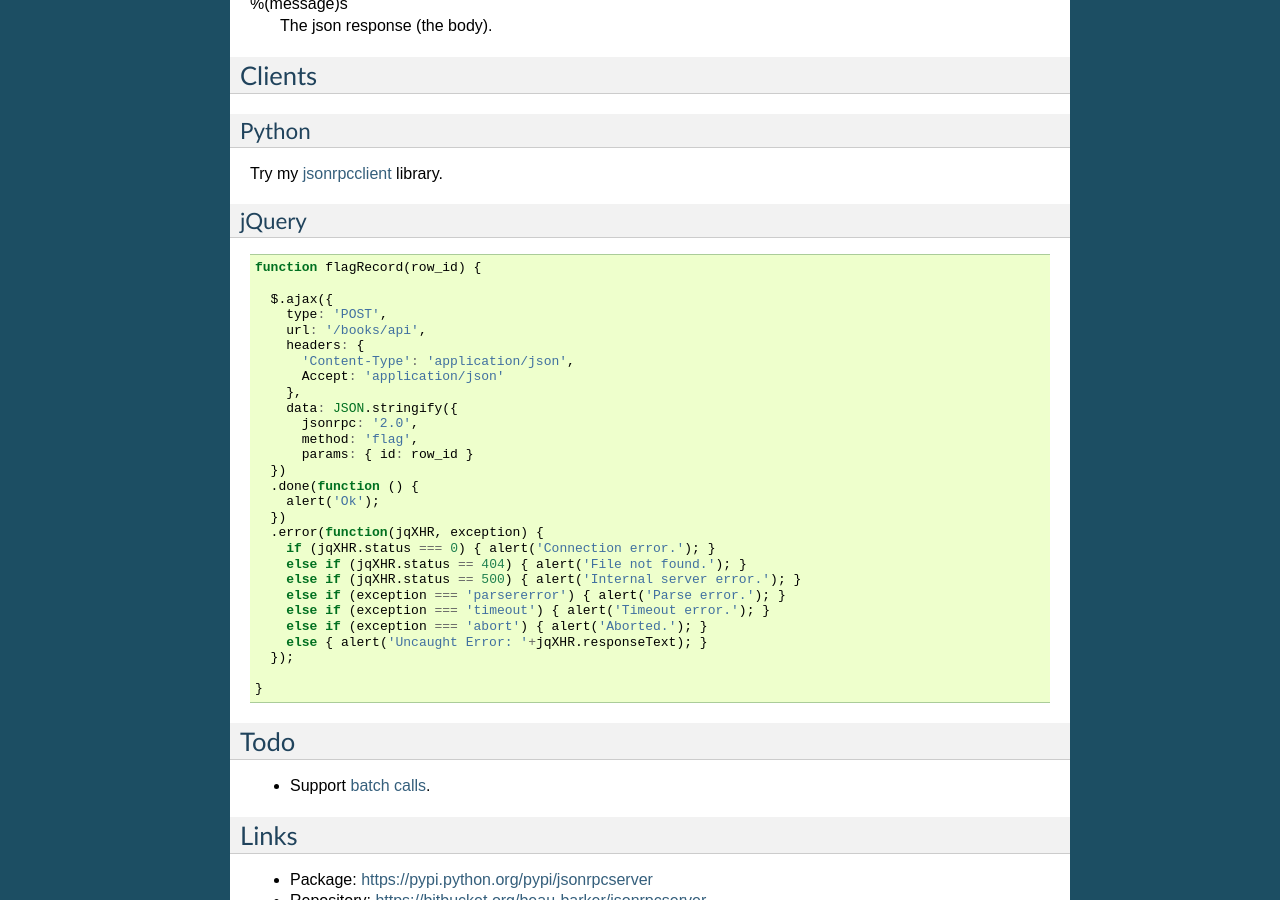
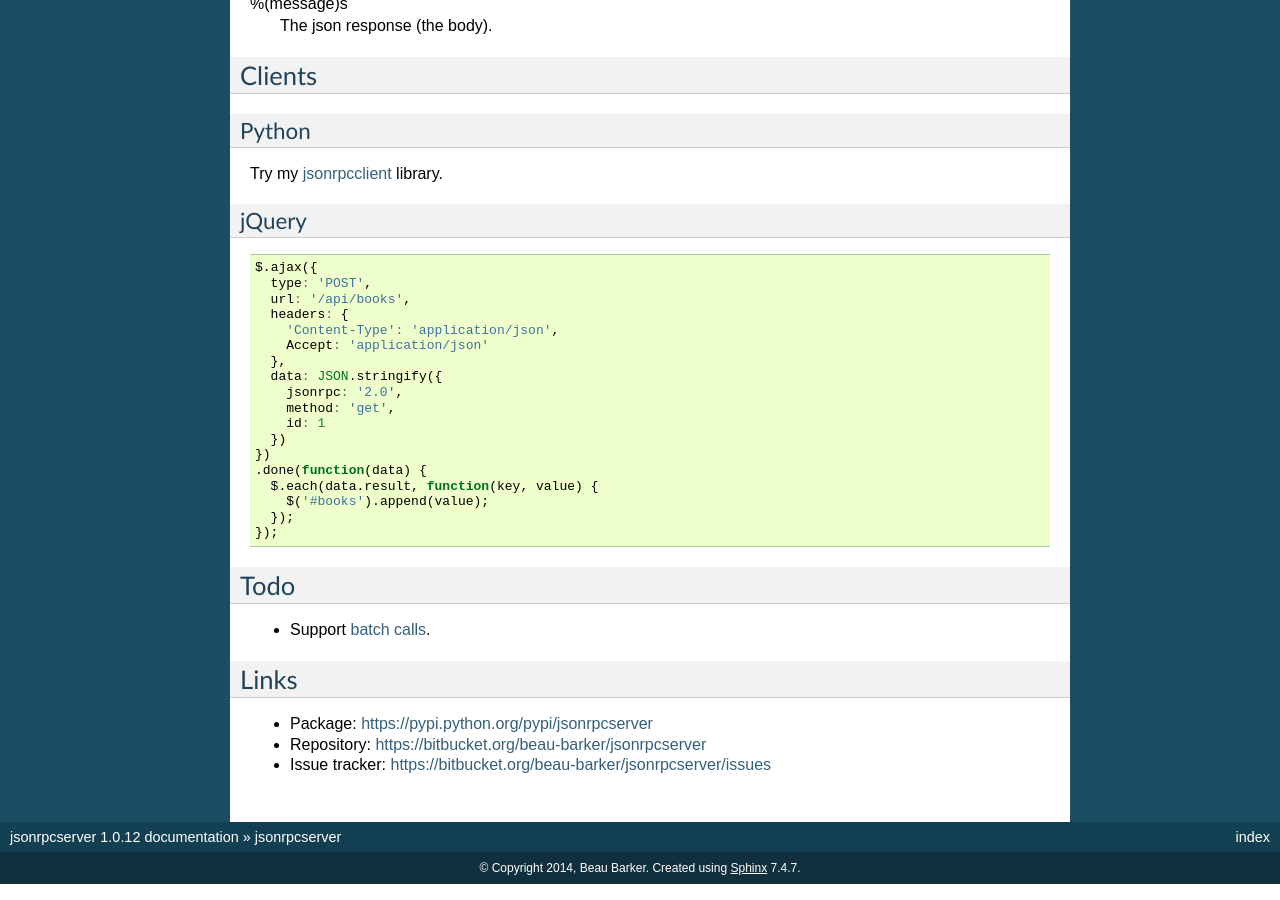
Before and after one commit to explodinglabs/jsonrpcserver, a Sphinx documentation site: the page built from doc/index.rst, in a window 1280 px wide and 900 px high, scrolled down 2712 px. Built offline with Sphinx 7.4.7, drawn with Linux system fonts in a browser that asks for light colours.

Commit message:
Updated the jQuery ajax example.

```diff
--- a/doc/index.rst
+++ b/doc/index.rst
@@ -179,34 +179,24 @@
 
 .. code-block:: javascript
 
-  function flagRecord(row_id) {
-
-    $.ajax({
-      type: 'POST',
-      url: '/books/api',
-      headers: {
-        'Content-Type': 'application/json',
-        Accept: 'application/json'
-      },
-      data: JSON.stringify({
-        jsonrpc: '2.0',
-        method: 'flag',
-        params: { id: row_id }
+  $.ajax({
+    type: 'POST',
+    url: '/api/books',
+    headers: {
+      'Content-Type': 'application/json',
+      Accept: 'application/json'
+    },
+    data: JSON.stringify({
+      jsonrpc: '2.0',
+      method: 'get',
+      id: 1
     })
-    .done(function () {
-      alert('Ok');
-    })
-    .error(function(jqXHR, exception) {
-      if (jqXHR.status === 0) { alert('Connection error.'); }
-      else if (jqXHR.status == 404) { alert('File not found.'); }
-      else if (jqXHR.status == 500) { alert('Internal server error.'); }
-      else if (exception === 'parsererror') { alert('Parse error.'); }
-      else if (exception === 'timeout') { alert('Timeout error.'); }
-      else if (exception === 'abort') { alert('Aborted.'); }
-      else { alert('Uncaught Error: '+jqXHR.responseText); }
+  })
+  .done(function(data) {
+    $.each(data.result, function(key, value) {
+      $('#books').append(value);
     });
-
-  }
+  });
 
 Todo
 ----
```
